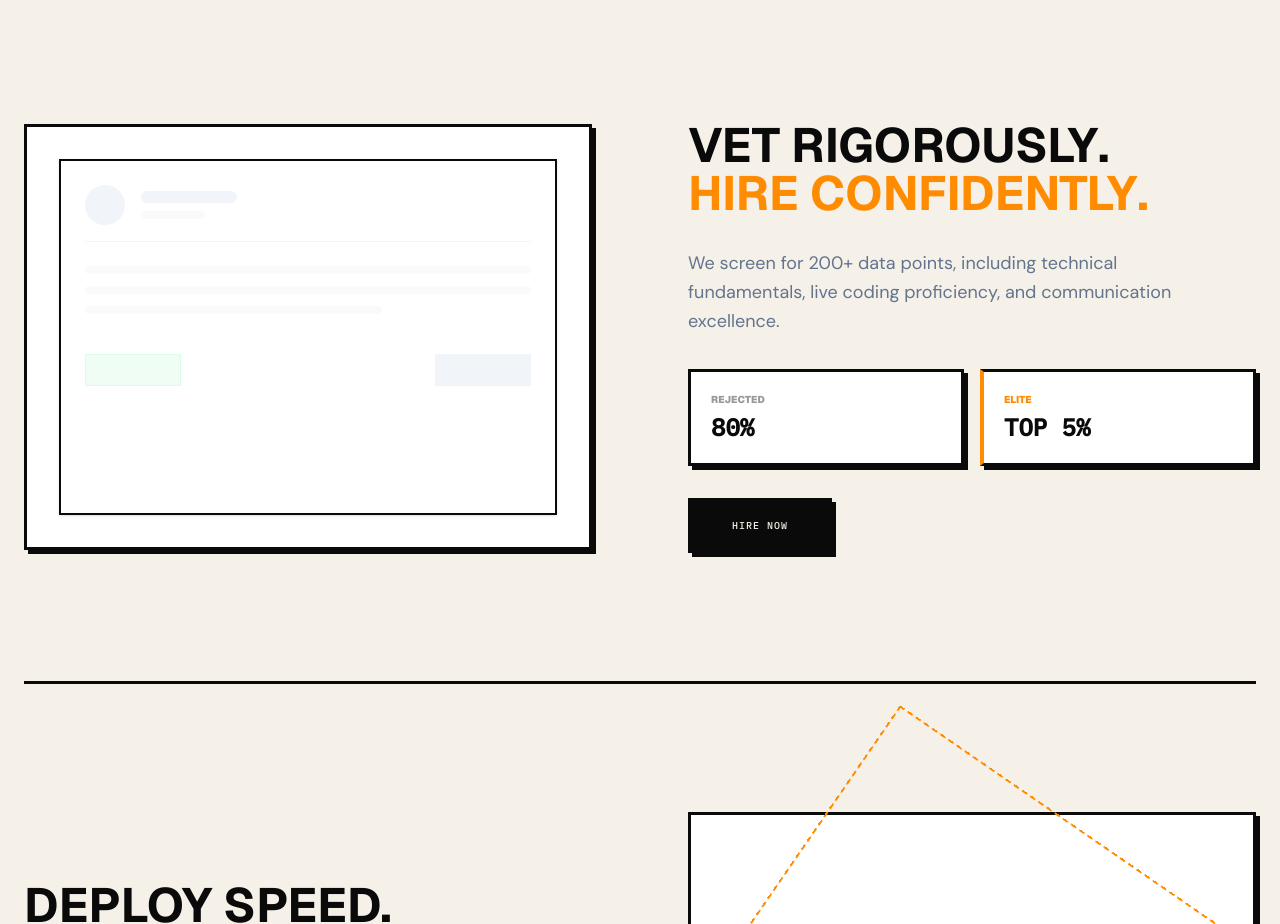
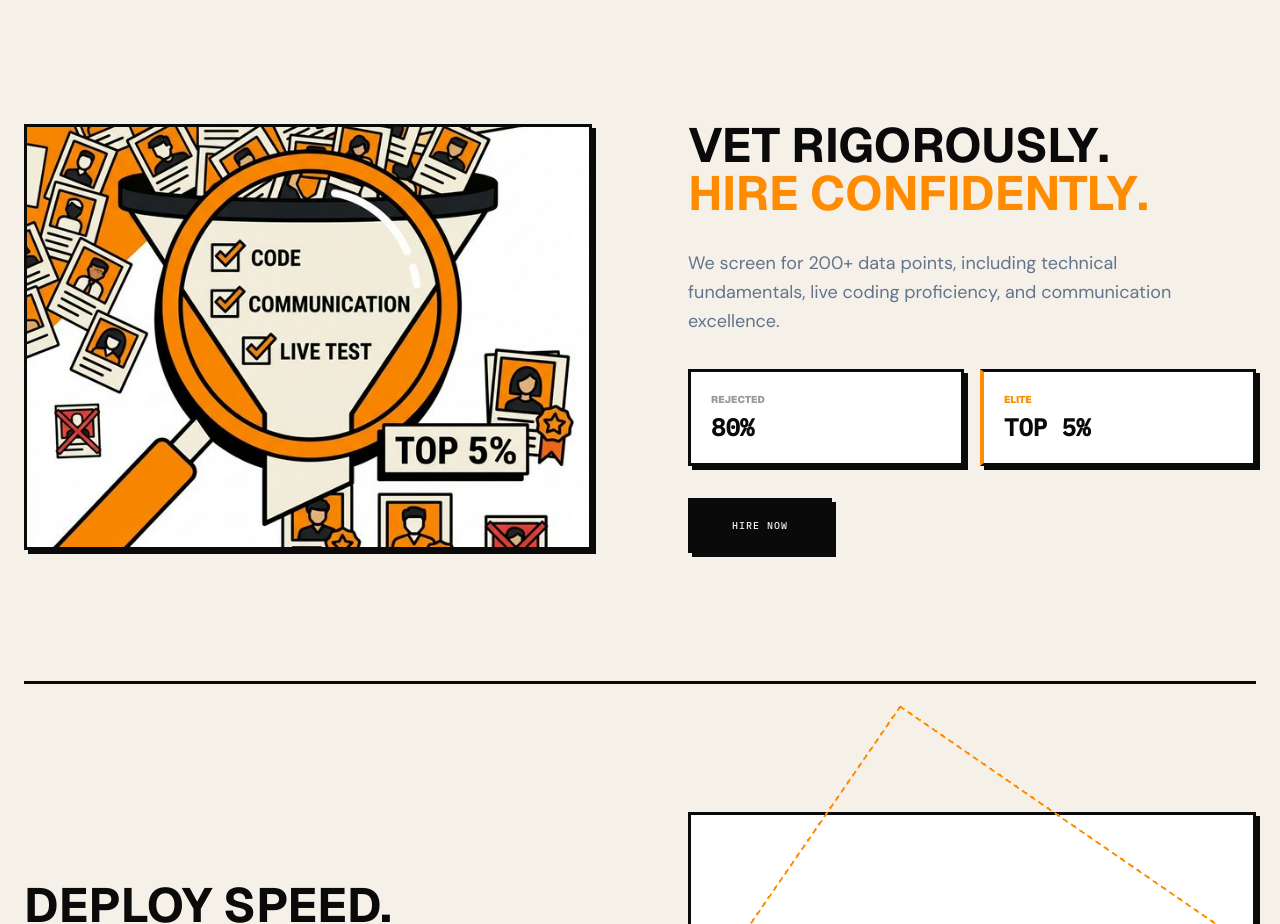
Before and after one commit to GlyphicGuy/bytedocker-2, a Next.js app: page / in a window 1280 px wide. Shown: the part 2920-3844 px from the top of the page. Built offline with nearby package versions, Linux system fonts and the light colour scheme.

Commit message:
style: add graphic to vet rigorously section

```diff
--- a/components/Features.tsx
+++ b/components/Features.tsx
@@ -112,25 +112,14 @@ export default function Features() {
                     {/* Screen Section */}
                     <div id="screen" className="min-h-[80vh] py-32 flex flex-col md:flex-row items-center gap-16 md:gap-24">
                         <div className="flex-1 w-full md:order-1 order-2">
-                            <div className="aspect-4/3 bg-[#ffffff] border-[3px] border-[#0a0a0a] rounded-none p-8 relative overflow-hidden shadow-neo">
-                                <div className="w-full h-full border-[2px] border-[#0a0a0a] rounded-none bg-white shadow-sm p-6 space-y-6">
-                                    <div className="flex items-center gap-4 border-b border-slate-100 pb-4">
-                                        <div className="w-10 h-10 rounded-full bg-slate-100"></div>
-                                        <div>
-                                            <div className="h-3 w-24 bg-slate-100 rounded-full mb-2"></div>
-                                            <div className="h-2 w-16 bg-slate-50 rounded-full"></div>
-                                        </div>
-                                    </div>
-                                    <div className="space-y-3">
-                                        <div className="h-2 w-full bg-slate-50 rounded-full"></div>
-                                        <div className="h-2 w-full bg-slate-50 rounded-full"></div>
-                                        <div className="h-2 w-2/3 bg-slate-50 rounded-full"></div>
-                                    </div>
-                                    <div className="pt-4 flex justify-between">
-                                        <div className="h-8 w-24 bg-green-50 rounded-lg border border-green-100"></div>
-                                        <div className="h-8 w-24 bg-slate-100 rounded-lg"></div>
-                                    </div>
-                                </div>
+                            <div className="aspect-4/3 bg-[#ffffff] border-[3px] border-[#0a0a0a] rounded-none overflow-hidden shadow-neo">
+                                <Image
+                                    src="/vet-rigorously.png"
+                                    alt="Rigorous developer vetting process — screening for code, communication, and live tests to find the top 5%"
+                                    width={800}
+                                    height={600}
+                                    className="w-full h-full object-cover"
+                                />
                             </div>
                         </div>
                         <div className="flex-1 space-y-8 md:order-2 order-1">
```
Also changed, not shown: public/vet-rigorously.png (added).
